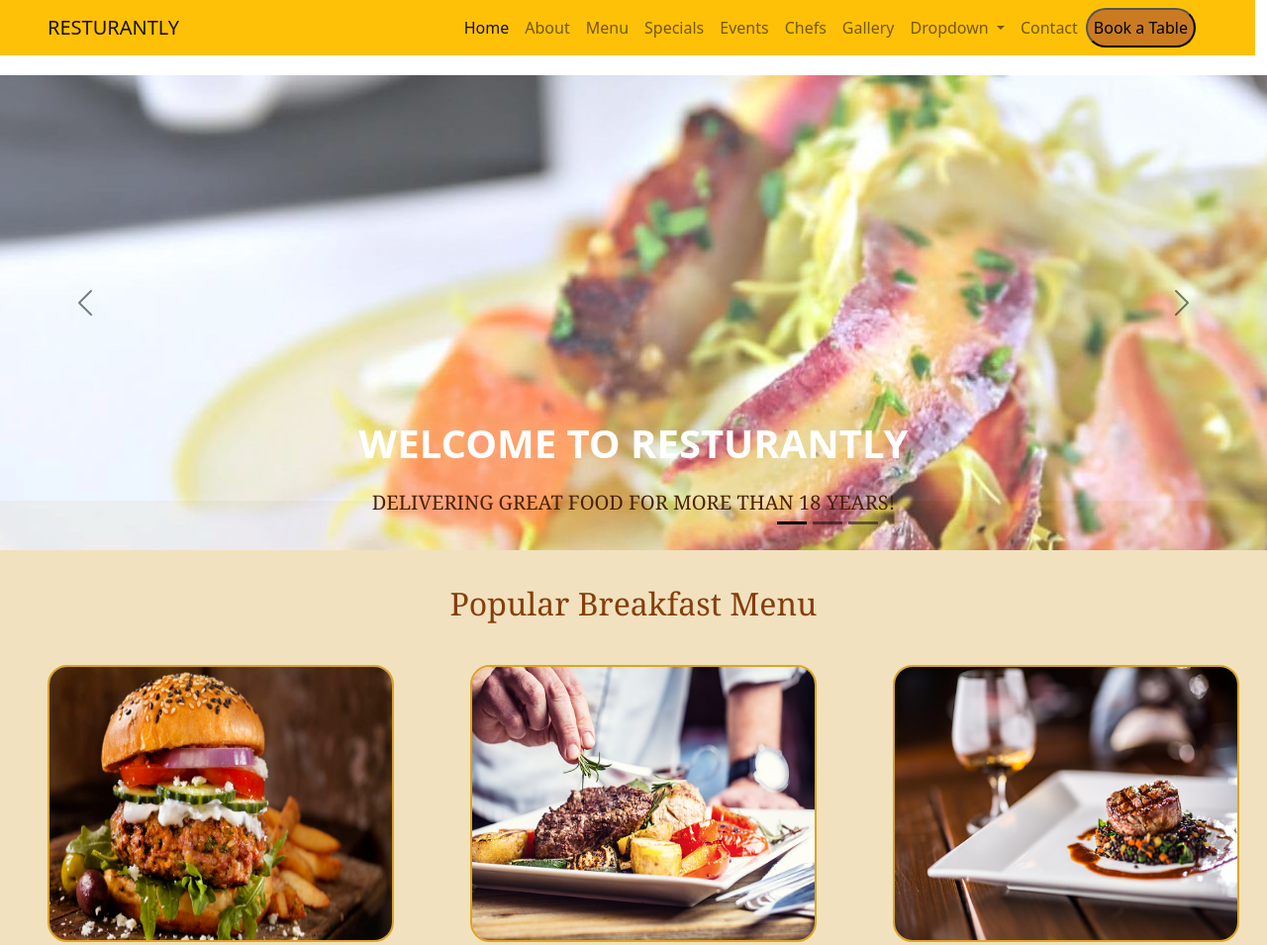
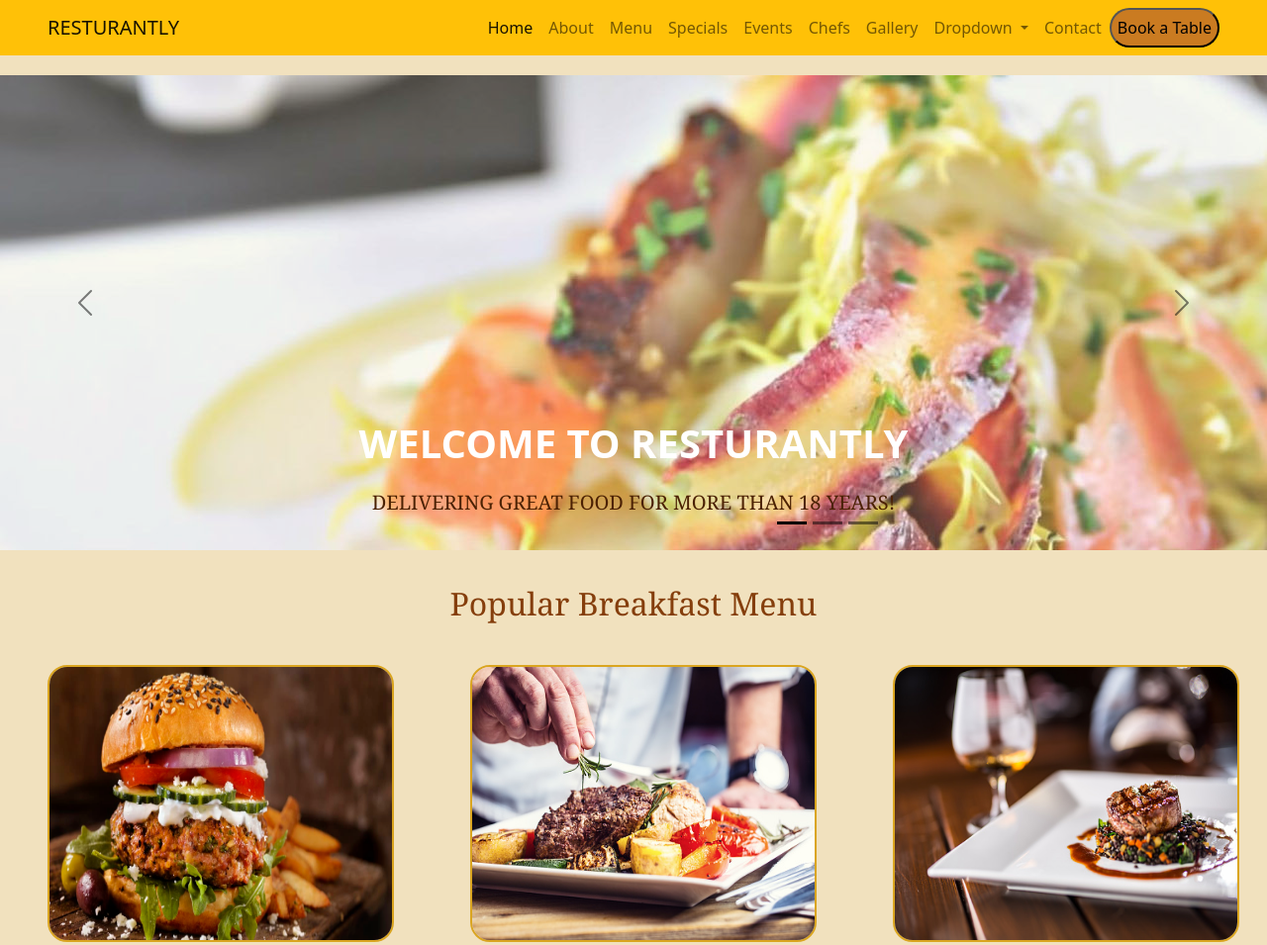
Before and after one commit to SwatiPaul/Bootstrap-practice, a plain HTML site: page index.html in a window 1280 px wide. Shown: the top 955 px of the page at 99% size. Drawn offline with nearby package versions, Linux system fonts and the light colour scheme.

Commit message:
Update
Update work

```diff
--- a/css/style.css
+++ b/css/style.css
@@ -89,7 +89,7 @@
   background-color: rgba(252, 124, 5, 0.938);
   height: 45px;
   width: 160px;
-
+  margin-left: 570px;
   margin-top: 25px;
   border-radius: 25px;
 }
--- a/index.html
+++ b/index.html
@@ -27,7 +27,7 @@
   <body>
     <!-- Navbar -->
     <header>
-      <div class="container-fluid bg-warning row">
+      <div class="container-fluid bg-warning row w-auto" >
         <nav class="navbar navbar-expand-lg navbar-light h-auto">
           <div class="container-fluid col">
             <a class="navbar-brand" href="#">RESTURANTLY</a>
@@ -104,7 +104,7 @@
       <!-- Hero Section -->
       <div
         id="carouselExampleDark"
-        class="carousel carousel-dark slide row"
+        class="carousel carousel-dark slide row"style="background-color: rgb(241, 225, 190);"
         data-bs-ride="carousel"
       >
         <div class="carousel-indicators">
```
